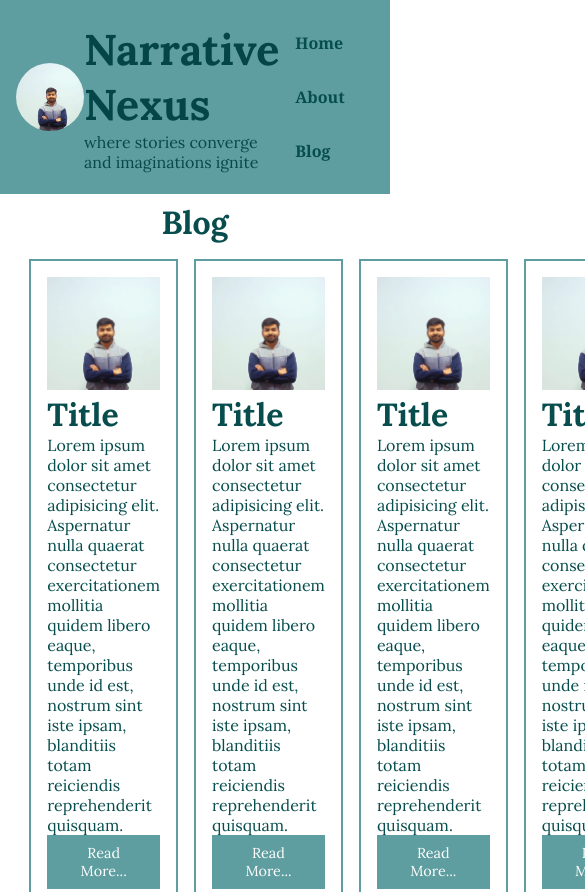
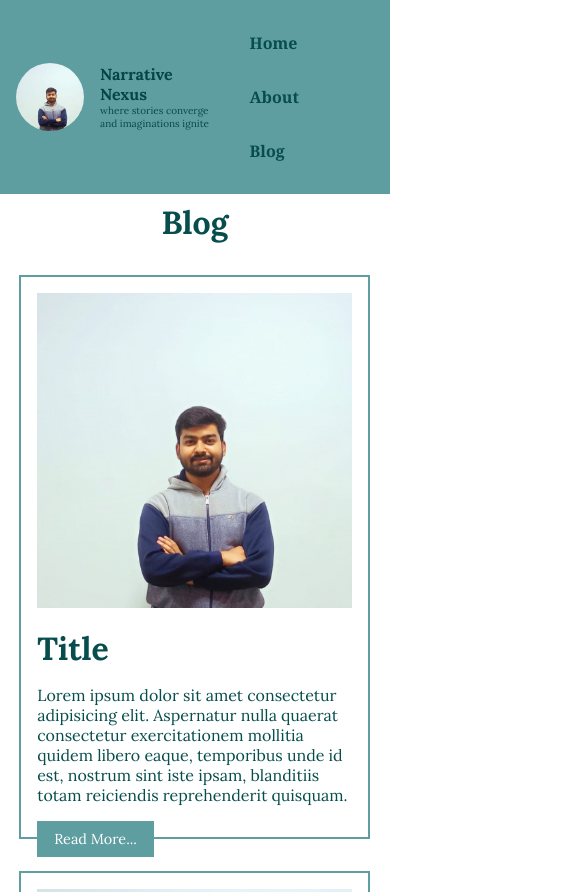
Before and after one commit to sandeep-kumar-mahato/Blog, a plain HTML site: page blog.html in a window 390 px wide. Shown: the top 892 px of the page, 585 px wide, since content can reach past the window. Drawn offline with Linux system fonts and the light colour scheme.

Commit message:
changes in style2

```diff
--- a/style2.css
+++ b/style2.css
@@ -97,12 +97,13 @@ nav ul li a {
 
     nav h1 {
         color: rgb(4, 70, 72);
-        font-size: 43px;
-        margin: 0;
+        font-size: 16px;
+        margin: 0 1rem;
     }
 
     nav p {
-        color: rgb(7, 73, 75);
+        font-size: 10px;
+        margin: 0 1rem;
     }
 
     nav ul li {
@@ -126,29 +127,28 @@ nav ul li a {
 
     .section {
         text-align: center;
-        display: flex;
-        width: 85%;
+        display: block;
+        width: 100%;
         margin: 1rem auto;
-        align-items: center;
-        justify-content: space-evenly;
     }
 
     .Card {
-        width: 50%;
-        padding: 1rem;
-        border: 2px solid cadetblue;
-        text-align: left;
+        width: 90%;
+        margin: 2rem 1.2rem;
+    }
+
+    .Card h1{
+        margin: 1rem 0;
+    }
+    .Card p{
+        margin: 1rem 0;
     }
 
     .Card:nth-child(2) {
-        margin: 0 1rem;
+        margin: 2rem 1.2rem;
     }
 
     .Card:nth-child(3) {
-        margin: 0 1rem 0 0;
-    }
-
-    .Card img {
-        width: 100%;
+        margin: 2rem 1.2rem;
     }
 }
```
